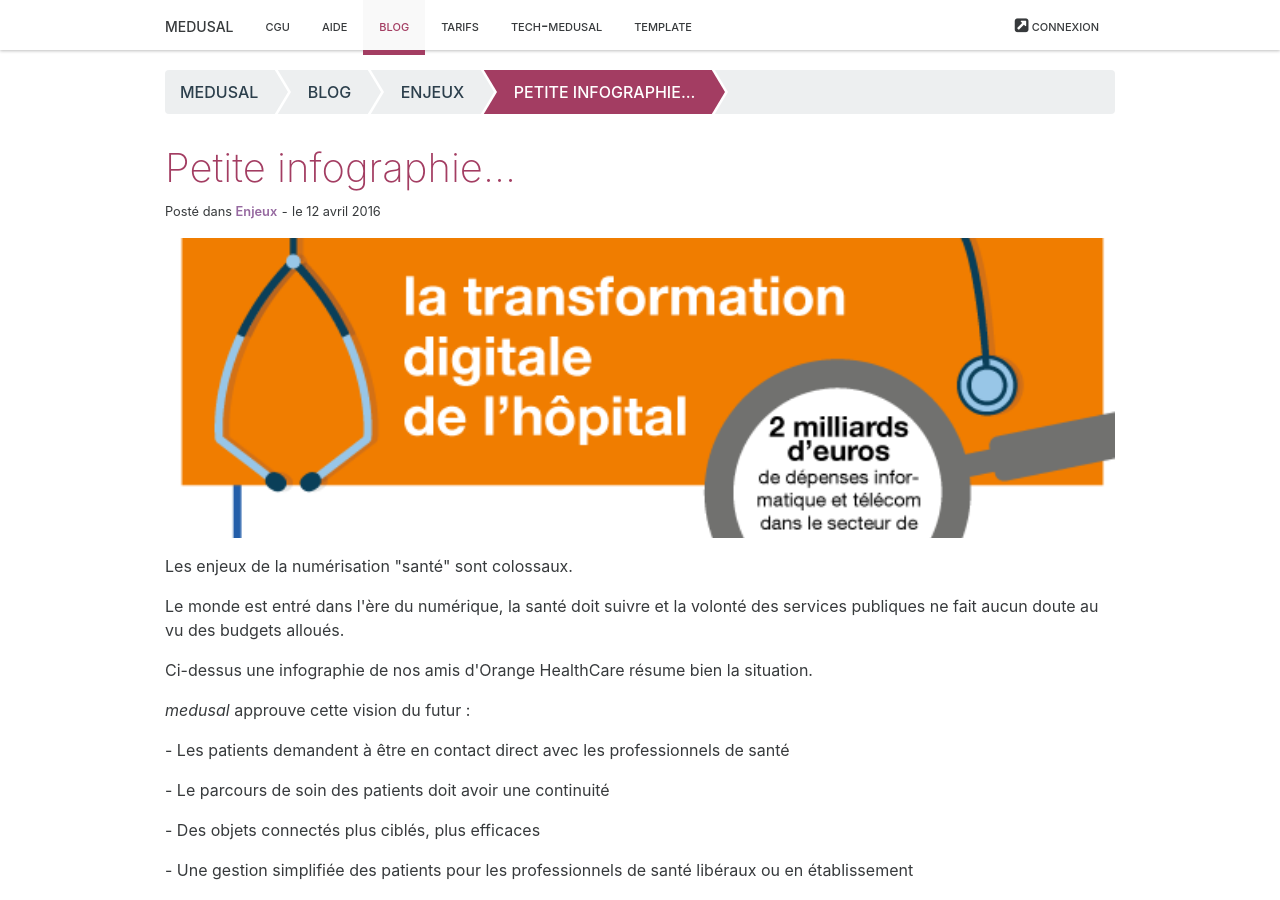
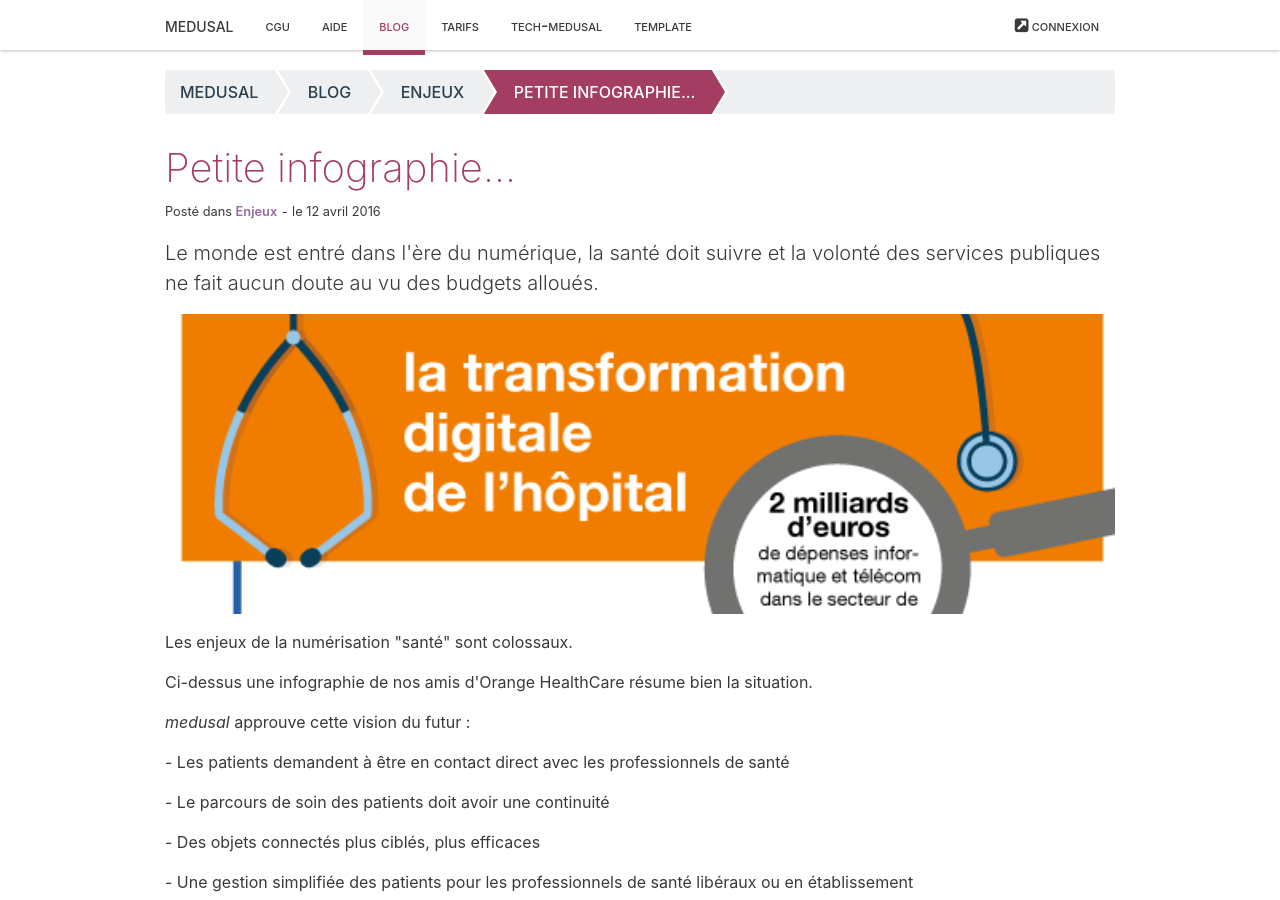
Before and after one commit to medusal/medusal.github.io, a Jekyll site: the page built from _posts/2015-07-13-synthese-petite-infographie.html, in a window 1280 px wide and 900 px high. Built offline with Jekyll 4.4.1, drawn with Linux system fonts in a browser that asks for light colours; part of the change alters nothing that is shown.

```diff
--- a/_posts/2015-07-13-synthese-petite-infographie.html
+++ b/_posts/2015-07-13-synthese-petite-infographie.html
@@ -1,16 +1,16 @@
 ---
 title: Petite infographie...
-date: '2016-04-12 08:33:00'
+date: '2016-04-12 00:00:00'
 type: post
 categories:
 - Enjeux
 tags: []
 banner: "/assets/infographie-bandeau.png"
-excerpt: ''
+excerpt: Le monde est entré dans l'ère du numérique, la santé doit suivre et la volonté
+  des services publiques ne fait aucun doute au vu des budgets alloués.
 author: Yacine Sedrati
 ---
 <p>Les enjeux de la numérisation "santé" sont colossaux.</p>
-<p>Le monde est entré dans l'ère du numérique, la santé doit suivre et la volonté des services publiques ne fait aucun doute au vu des budgets alloués.</p>
 <p>Ci-dessus une infographie de nos amis d'Orange HealthCare résume bien la situation.</p>
 <p><!--more--></p>
 <p><i>medusal</i> approuve cette vision du futur :</p>
```
